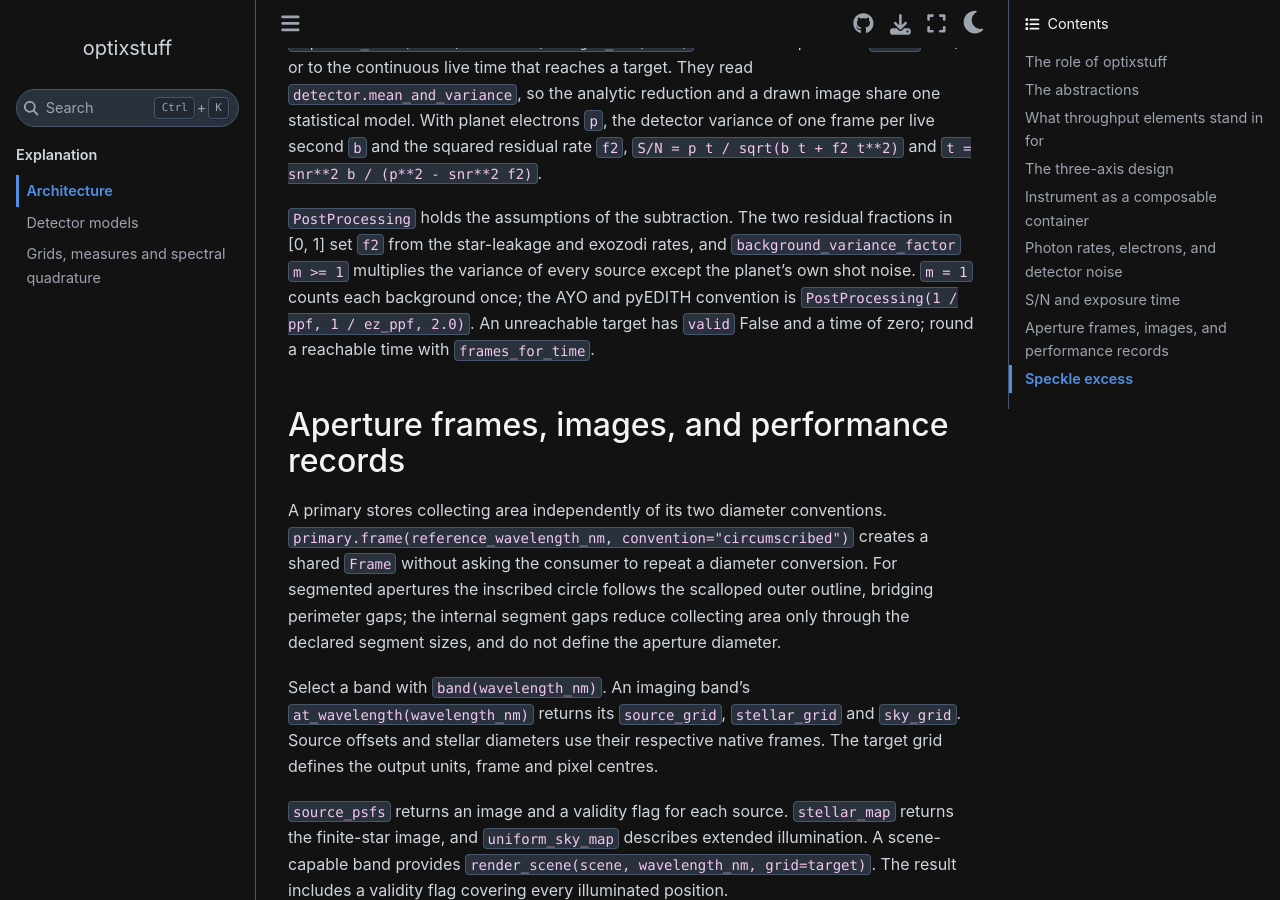
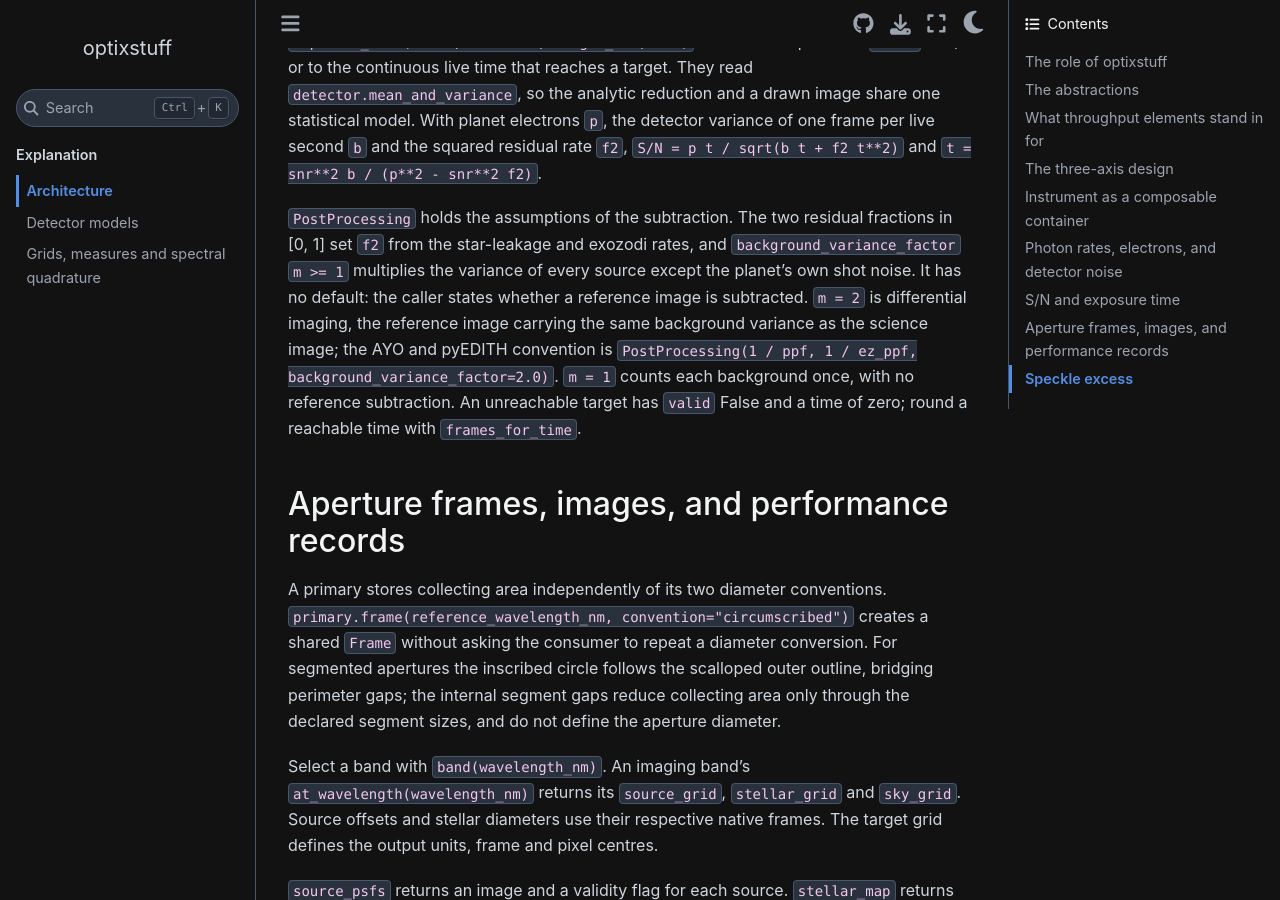
Before and after one commit to CoreySpohn/optixstuff, a Sphinx documentation site: the page built from docs/explanation/architecture.md, in a window 1280 px wide and 900 px high, scrolled down 4152 px. Built offline with Sphinx 7.4.7 and the Sphinx Book theme 1.1.4, drawn with Linux system fonts in a browser that asks for light colours; pages that are not in the unit, such as notebooks, are missing from menus; the version number could not be read and is left out.

Commit message:
feat(calculator)!: require background_variance_factor with no default

```diff
--- a/docs/explanation/architecture.md
+++ b/docs/explanation/architecture.md
@@ -198,8 +198,12 @@ frame per live second `b` and the squared residual rate `f2`,
 `PostProcessing` holds the assumptions of the subtraction. The two residual
 fractions in [0, 1] set `f2` from the star-leakage and exozodi rates, and
 `background_variance_factor` `m >= 1` multiplies the variance of every source
-except the planet's own shot noise. `m = 1` counts each background once; the
-AYO and pyEDITH convention is `PostProcessing(1 / ppf, 1 / ez_ppf, 2.0)`. An
+except the planet's own shot noise. It has no default: the caller states
+whether a reference image is subtracted. `m = 2` is differential imaging, the
+reference image carrying the same background variance as the science image;
+the AYO and pyEDITH convention is
+`PostProcessing(1 / ppf, 1 / ez_ppf, background_variance_factor=2.0)`. `m = 1`
+counts each background once, with no reference subtraction. An
 unreachable target has `valid` False and a time of zero; round a reachable
 time with `frames_for_time`.
 
```
Also changed, not shown: 2 other files.
